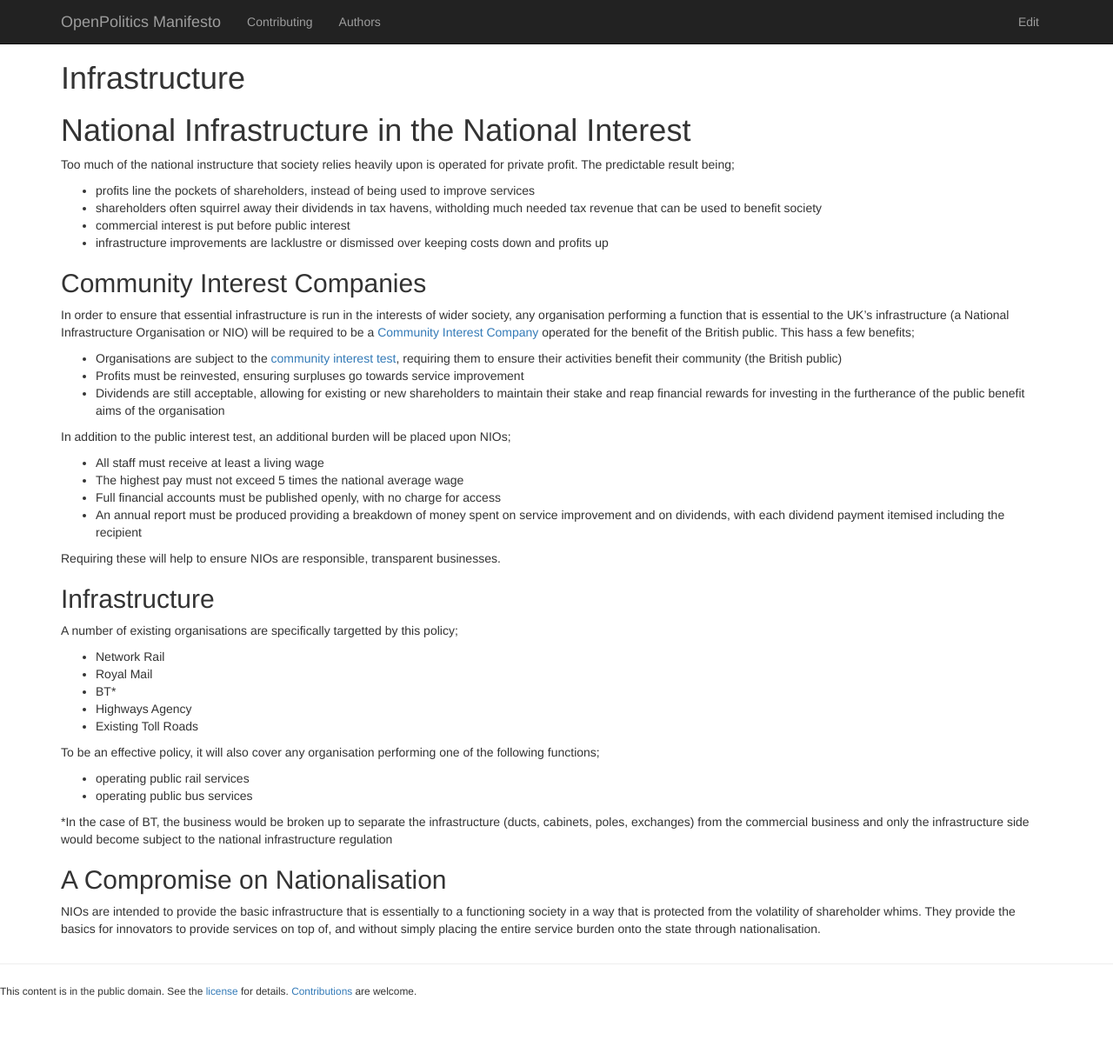
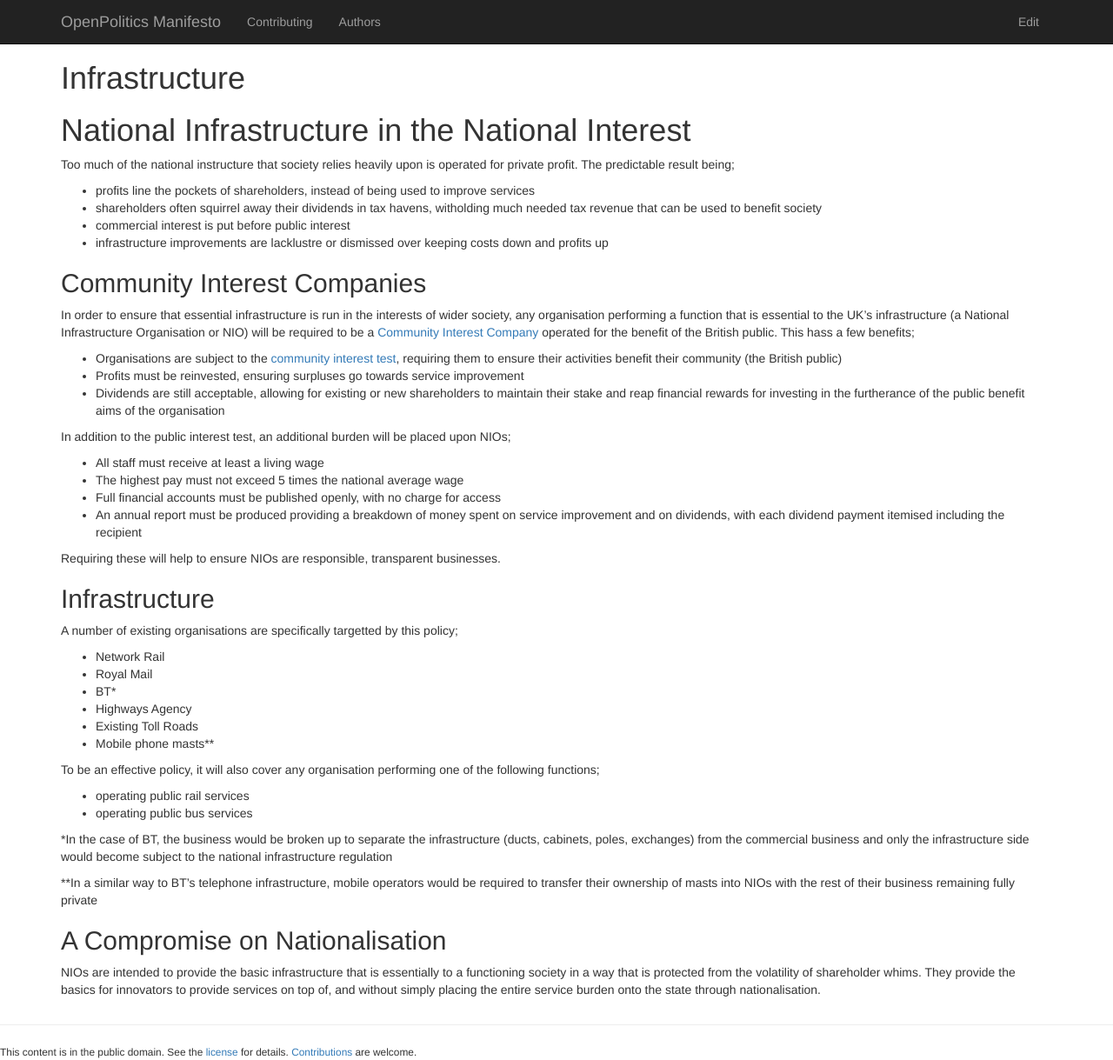
Before and after one commit to openpolitics/manifesto, a Jekyll site: the page built from infrastructure.md, in a window 1280 px wide and 1219 px high. Shown: the whole window at 87% size. Built offline with Jekyll 4.4.1, drawn with Linux system fonts in a browser that asks for light colours; nearby versions of some CDN libraries.

Commit message:
Adding phone masts to NIO policy

```diff
--- a/infrastructure.md
+++ b/infrastructure.md
@@ -34,6 +34,7 @@ A number of existing organisations are specifically targetted by this policy;
 * BT*
 * Highways Agency
 * Existing Toll Roads
+* Mobile phone masts**
 
 To be an effective policy, it will also cover any organisation performing one of the following functions;
 * operating public rail services
@@ -41,5 +42,7 @@ To be an effective policy, it will also cover any organisation performing one of
 
 *In the case of BT, the business would be broken up to separate the infrastructure (ducts, cabinets, poles, exchanges) from the commercial business and only the infrastructure side would become subject to the national infrastructure regulation
 
+**In a similar way to BT's telephone infrastructure, mobile operators would be required to transfer their ownership of masts into NIOs with the rest of their business remaining fully private
+
 ## A Compromise on Nationalisation
 NIOs are intended to provide the basic infrastructure that is essentially to a functioning society in a way that is protected from the volatility of shareholder whims. They provide the basics for innovators to provide services on top of, and without simply placing the entire service burden onto the state through nationalisation.
```
